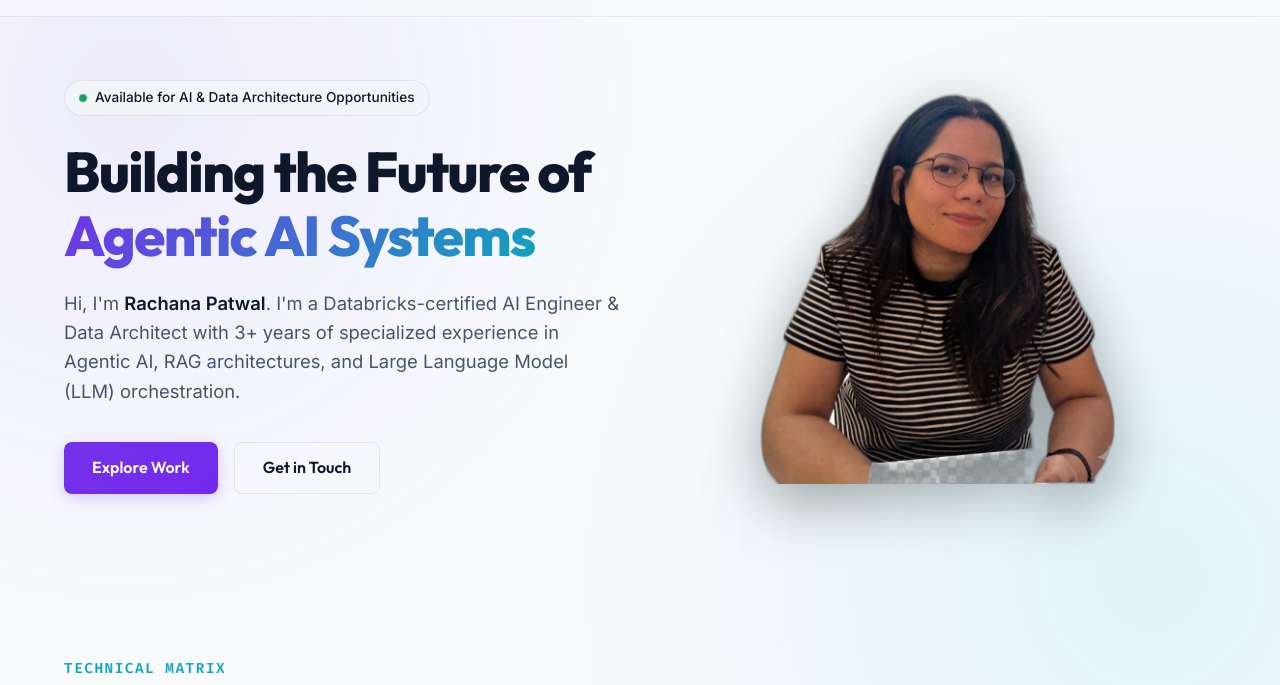
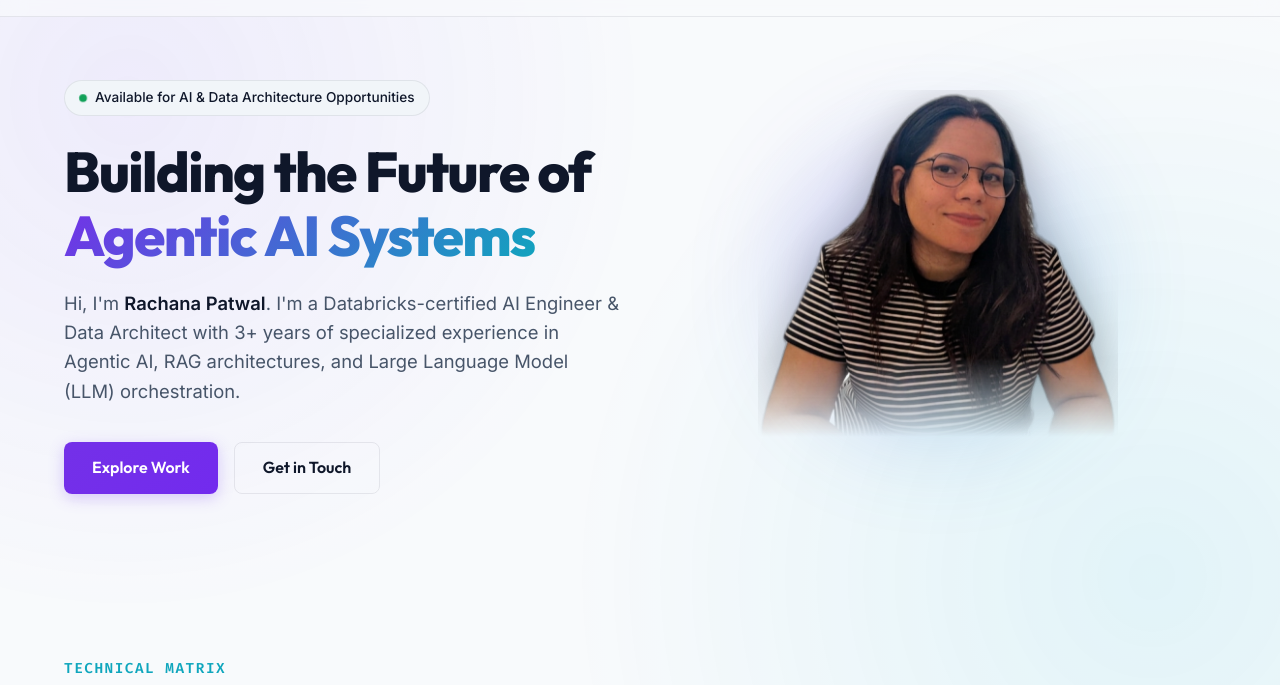
Before and after one commit to rachanapatwal/rachanapatwal.github.io, a plain HTML site: page index.html in a window 1280 px wide. Shown: the part 63-748 px from the top of the page. Drawn offline with Linux system fonts and the light colour scheme.

Commit message:
style: Add gradient fade mask and backing tech glow to profile cutout

```diff
--- a/style.css
+++ b/style.css
@@ -448,6 +448,9 @@ button {
     width: 360px;
     max-width: 100%;
     position: relative;
+    display: flex;
+    justify-content: center;
+    align-items: center;
 }
 
 .avatar-inner-ring {
@@ -455,11 +458,31 @@ button {
     position: relative;
 }
 
+/* Backing tech glow to make the cutout look integrated and 3D */
+.avatar-inner-ring::before {
+    content: "";
+    position: absolute;
+    width: 260px;
+    height: 260px;
+    border-radius: 50%;
+    background: linear-gradient(135deg, var(--primary-neon) 0%, var(--accent-cyan) 100%);
+    top: 50%;
+    left: 50%;
+    transform: translate(-50%, -50%);
+    z-index: -1;
+    filter: blur(60px);
+    opacity: 0.35;
+    pointer-events: none;
+}
+
 .avatar-img {
     width: 100%;
     height: auto;
     display: block;
-    filter: drop-shadow(0 18px 30px rgba(0, 0, 0, 0.35));
+    filter: drop-shadow(0 12px 24px rgba(0, 0, 0, 0.3));
+    /* Fade mask: blends the bottom cut-off edge and hides any checkerboard artifacts */
+    -webkit-mask-image: linear-gradient(to bottom, rgba(0, 0, 0, 1) 0%, rgba(0, 0, 0, 1) 68%, rgba(0, 0, 0, 0) 88%);
+    mask-image: linear-gradient(to bottom, rgba(0, 0, 0, 1) 0%, rgba(0, 0, 0, 1) 68%, rgba(0, 0, 0, 0) 88%);
 }
 
 @keyframes rotate {
```
